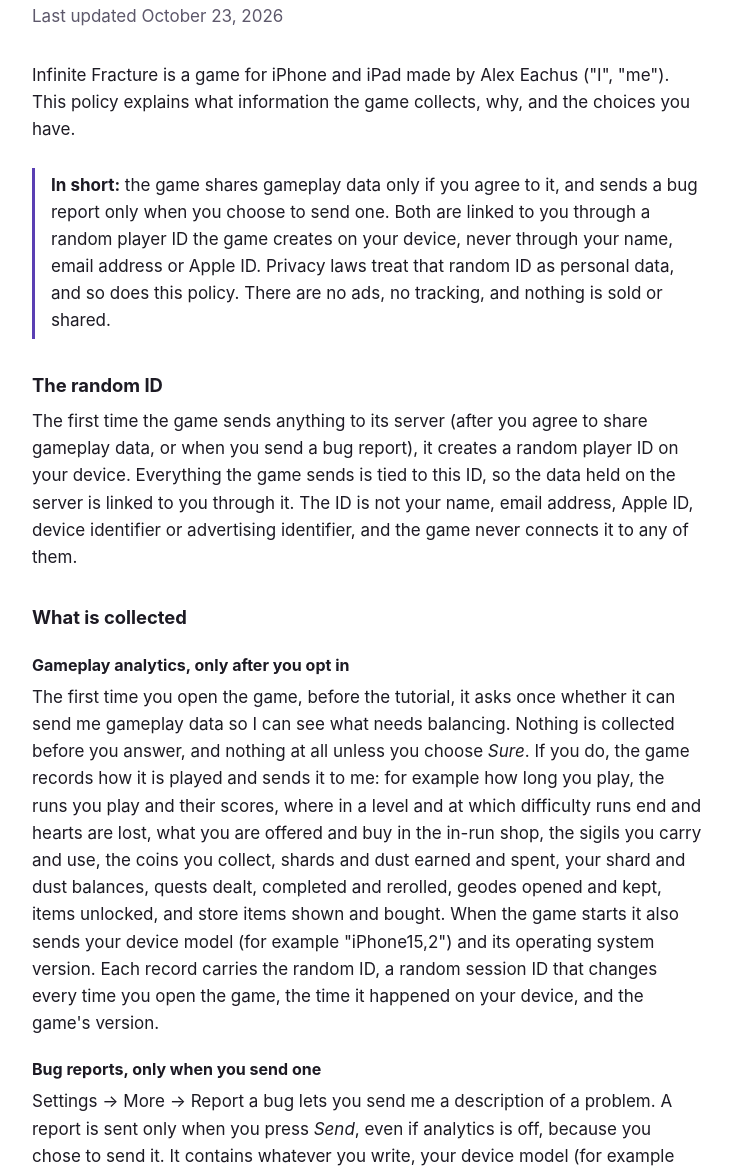
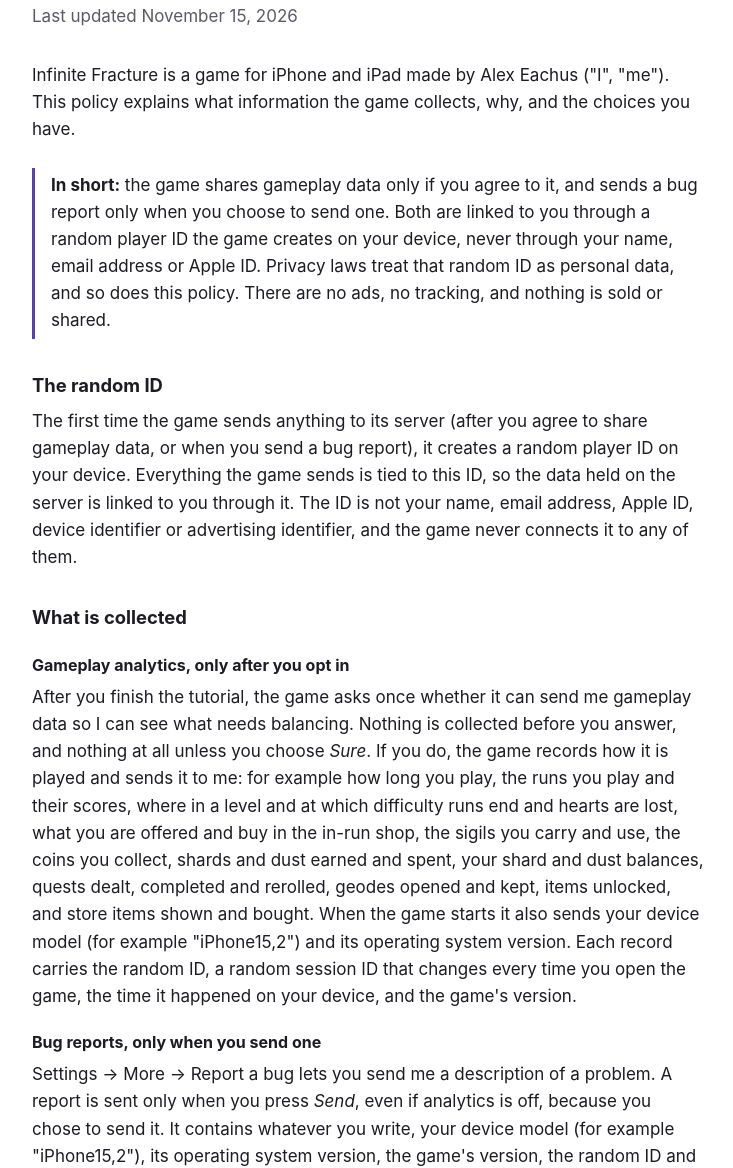
Before and after one commit to aceachus/infinite-fracture, a plain HTML site: page privacy/index.html in a window 1280 px wide. Shown: the part 134-1302 px from the top of the page, without its empty margins (272-1005 px from the left). Drawn offline with Linux system fonts and the light colour scheme.

Commit message:
Policy: the consent prompt comes after the tutorial, not the first time the game opens; updated November 15, 2026
Co-Authored-By: Claude Opus 5.5 <noreply@anthropic.com>

```diff
--- a/privacy/index.html
+++ b/privacy/index.html
@@ -9,7 +9,7 @@
 <body>
 <nav><a href="../">Home</a><a href="./" aria-current="page">Privacy</a><a href="../support/">Support</a></nav>
 <h1>Infinite Fracture Privacy Policy</h1>
-<p class="meta">Last updated October 23, 2026</p>
+<p class="meta">Last updated November 15, 2026</p>
 
 <p>Infinite Fracture is a game for iPhone and iPad made by Alex Eachus ("I", "me"). This policy explains what
 information the game collects, why, and the choices you have.</p>
@@ -29,7 +29,7 @@ connects it to any of them.</p>
 <h2>What is collected</h2>
 
 <h3>Gameplay analytics, only after you opt in</h3>
-<p>The first time you open the game, before the tutorial, it asks once whether it can send me
+<p>After you finish the tutorial, the game asks once whether it can send me
 gameplay data so I can see what needs balancing. Nothing is collected before you answer, and
 nothing at all unless you choose <em>Sure</em>. If you do, the game records how it is played and
 sends it to me: for example how long you play, the runs you play and their scores, where in a level
@@ -82,7 +82,7 @@ stores it on my behalf on servers in the United States.</p>
 
 <h2>Your choices</h2>
 <ul>
-<li><strong>The consent prompt.</strong> The first time you open the game, the game asks once;
+<li><strong>The consent prompt.</strong> After you finish the tutorial, the game asks once;
 gameplay data is only shared if you choose <em>Sure</em>.</li>
 <li><strong>The Analytics switch.</strong> Settings &rarr; More &rarr; Privacy &rarr; Analytics turns
 sharing on or off at any time. Turning it off stops sending immediately and deletes anything
```
